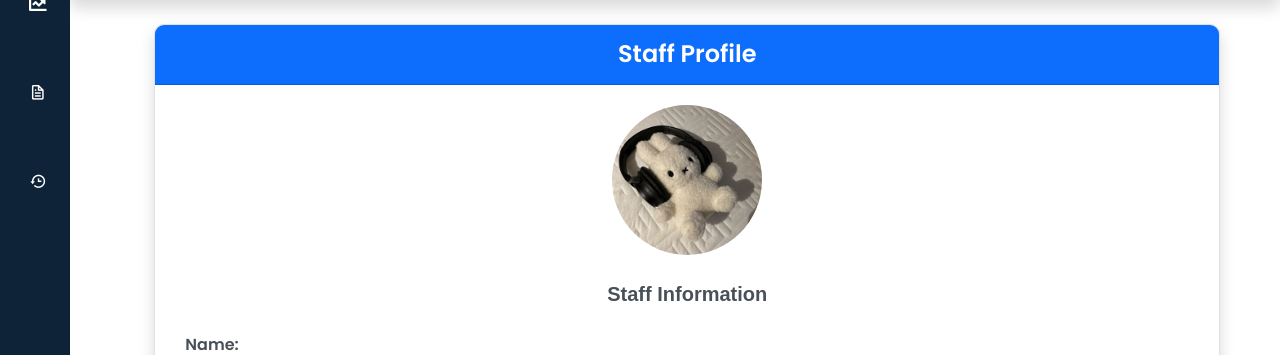
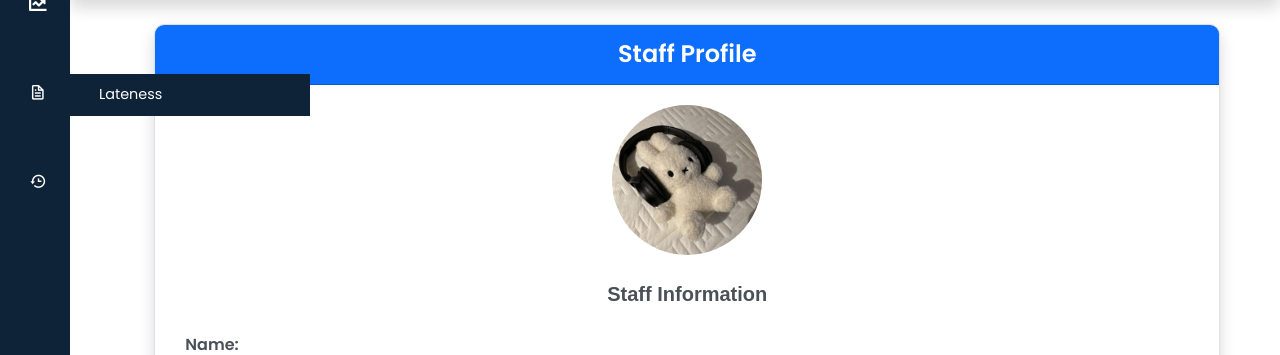
Before and after one commit to fatinsofea2805-arch/staff-reporting-system, a PHP site: page /profileStaff.php in a window 1280 px wide, after a click that opens the changed part. Shown: the part 78-433 px from the top of the page. Run offline with PHP 8.4, Linux system fonts and the light colour scheme; a user stored in the database is signed in; data comes from the database, SQL or seed files in the repository; some libraries are stand-ins or nearby versions.

Commit message:
Update profile.css

```diff
--- a/profile.css
+++ b/profile.css
@@ -357,3 +357,24 @@ h3.fw-bold.fs-5 {
 .btn-cancel:hover {
     background-color: #495057;
 }
+
+/* Paparkan submenu yang dibuka */
+#sidebar:not(.expand) .sidebar-item .sidebar-dropdown.show {
+    display: block !important;
+    height: auto;
+    max-height: none;
+    overflow: visible;
+}
+
+/* Letakkan submenu kedua di sebelah menu induk */
+#sidebar:not(.expand) .sidebar-dropdown .sidebar-dropdown {
+    left: 100%;
+    top: 0;
+    z-index: 1100;
+}
+
+/* Kekalkan menu terbuka semasa digunakan dengan keyboard */
+#sidebar:not(.expand) .sidebar-item:focus-within
+> .has-dropdown + .sidebar-dropdown {
+    display: block;
+}
```
